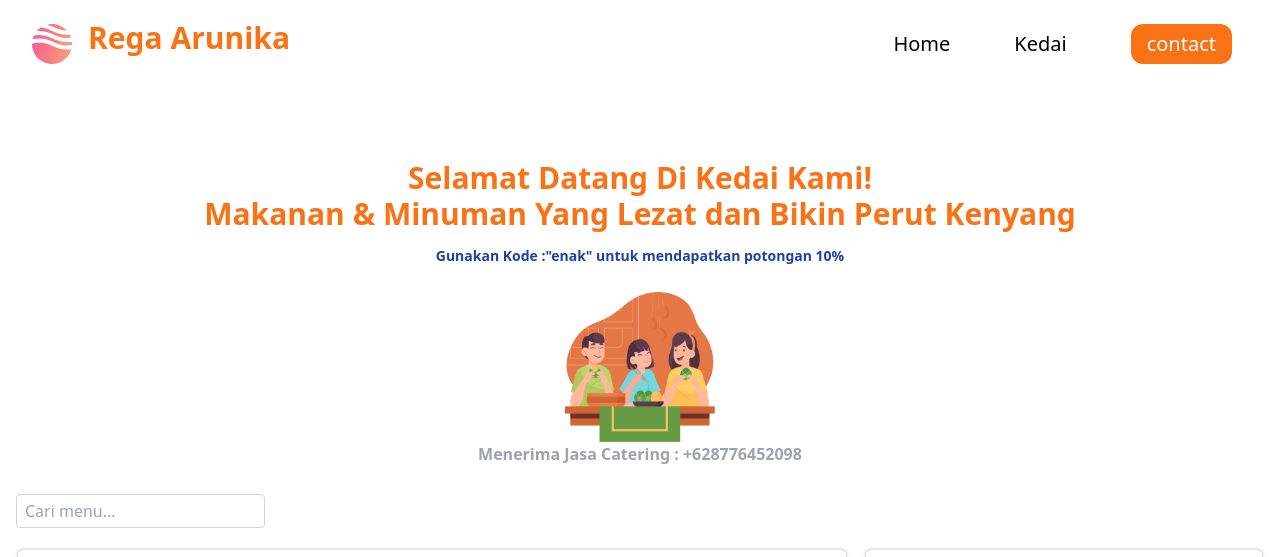
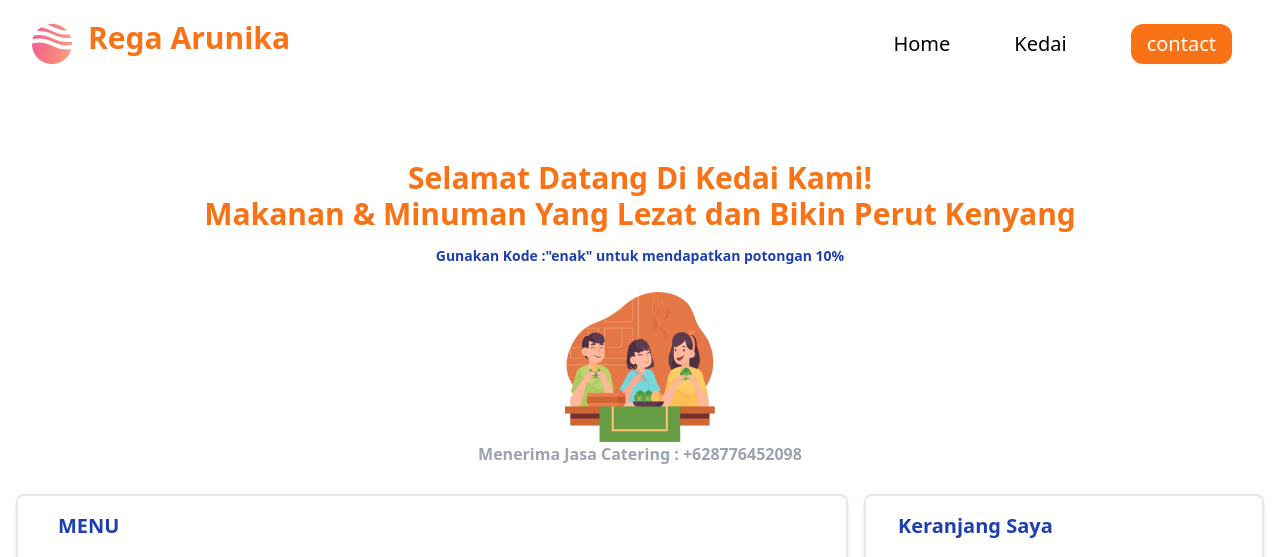
Before and after one commit to RegaArunika/rega.github.io, a website: page crud.html in a window 1280 px wide. Shown: the top 557 px of the page. Drawn offline with nearby package versions, Linux system fonts and the light colour scheme.

Commit message:
edit dikit

```diff
--- a/crud.html
+++ b/crud.html
@@ -85,14 +85,6 @@
           <img src="img/keluarga.png" alt="" class="h-[150px] w-[150px] items-center mx-auto">
           <p class="text-center font-bold text-gray-400 text-md">Menerima Jasa Catering : +628776452098</p>
         </div>
-        <!-- seacrh -->
-        <input
-          type="text"
-          v-model="searchQuery"
-          placeholder="Cari menu..."
-          class="px-2 py-1 rounded border border-gray-300 mb-5"
-          />
-        <!-- end search -->
         <div class="flex space-x-4 ">
           <div class="w-2/3 px-10 border-[2px] rounded-lg shadow-md p-4">
             <h2 class="text-xl font-semibold mb-5 text-tulisan">MENU</h2>
@@ -230,8 +222,8 @@
               </button>
             </div>
           </div>
-      </div>
       <!-- end cart -->
+        </div>
     </section>
 
     <script>
@@ -239,21 +231,21 @@
         data() {
           return {
             products: [
-              { name: "Mie Pedas", price: 8000, image: "img/mie.jpg" },
-              { name: "Ayam", price: 12000, image: "img/ayam.jpg" },
-              { name: "Capcay", price: 20000, image: "img/capcay.jpg" },
-              { name: "Bihun", price: 10000, image: "img/bihun.jpg" },
-              { name: "Bakso", price: 12000, image: "img/bakso.jpg" },
+              {id: 1, name: "Mie Pedas", price: 8000, image: "img/mie.jpg" },
+              { id:2, name: "Ayam", price: 12000, image: "img/ayam.jpg" },
+              { id:3, name: "Capcay", price: 20000, image: "img/capcay.jpg" },
+              { id:4,name: "Bihun", price: 10000, image: "img/bihun.jpg" },
+              { id:5,name: "Bakso", price: 12000, image: "img/bakso.jpg" },
             ],
             minuman: [
               { name: "Juice", price: 7000, image: "img/jus.jpg" },
               { name: "Air Mineral", price: 5000, image: "img/air.jpg" },
             ],
             cart: [],
-            diskonKode: "",
-            diskonJumlah: 0,
-            prosesPesan: false,
-            searchQuery: "",
+          diskonKode: "",
+          diskonJumlah: 0,
+          prosesPesan: false,
+          searchKeyword: '',
           };
         },
         computed: {
@@ -266,6 +258,11 @@
           totalSetelahDiskon() {
             return this.total - this.diskonJumlah;
           },
+        },
+        searchingProduct() {
+          return this.products.filter((product) =>
+            product.name.toLowerCase().includes(this.searching.toLowerCase())
+          );
         },
         methods: {
           pakaiDiskon() {
```
